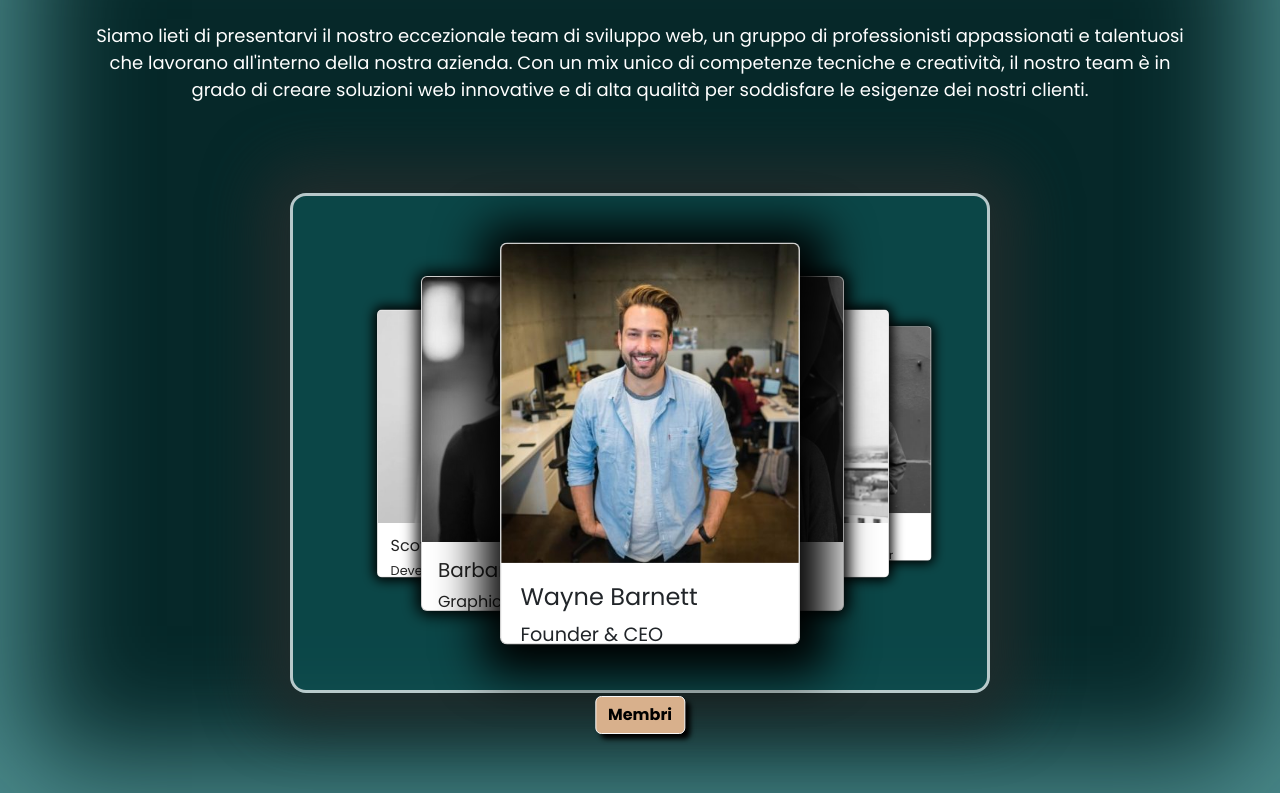
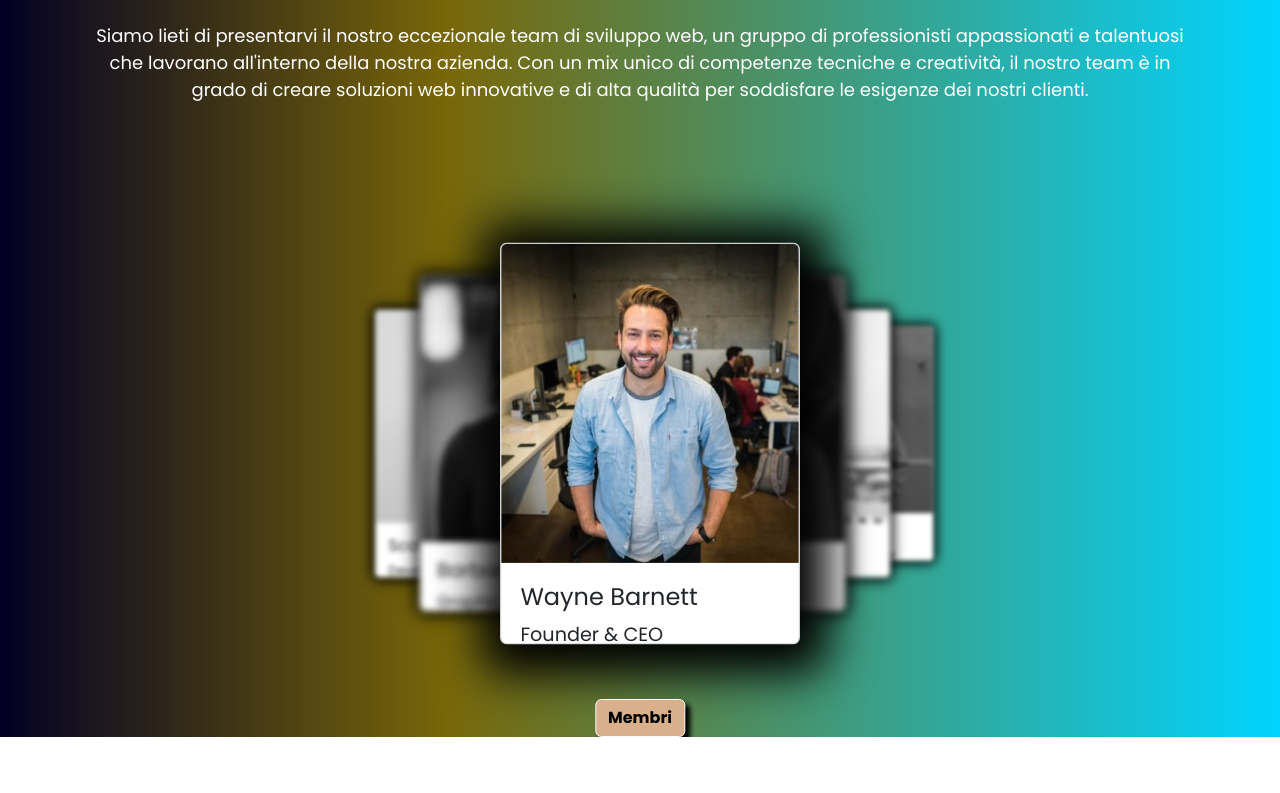
Before and after one commit to AntonelloStefania/js-our-team, a plain HTML site: page provaPersonale/index.html in a window 1280 px wide. Shown: the part 148-941 px from the top of the page. After the commit the page ends 885 px from the top, so only its background shows below. Drawn offline with nearby package versions, Linux system fonts and the light colour scheme.

Commit message:
modifica stile

```diff
--- a/provaPersonale/css/style.css
+++ b/provaPersonale/css/style.css
@@ -5,11 +5,12 @@
 }
 
 body{
-    background-color: #062829;
+    background: rgb(17 14 75);
+    background: linear-gradient(90deg, rgba(2,0,36,1) 0%, rgba(121,103,9,1) 35%, rgba(0,212,255,1) 100%);
     color: white;
     padding: 50px;
-    box-shadow: 0px 0px 113px 32px inset #7fd6d894;
     font-family: 'Poppins', sans-serif;
+    height: 100vh;
 }
 
 .card.z-index-max{
@@ -20,12 +21,8 @@ body{
 #main{
     width: 700px;
     height: 500px;
-    background-color: #10646680;
     margin: 50px auto;
     border-radius: 1rem;
-    border: 3px solid #ffffffb5;
-    box-shadow: 0px 0px 56px 30px #202c2c;
-    position: relative;
 }
 .width{
     width: 250px;
@@ -37,7 +34,8 @@ body{
 }
 
 .filter{
-    filter: grayscale(100);
+    filter: grayscale(100) blur(3px);
+    perspective: 250px;
 }
 
 .button-container{
```
